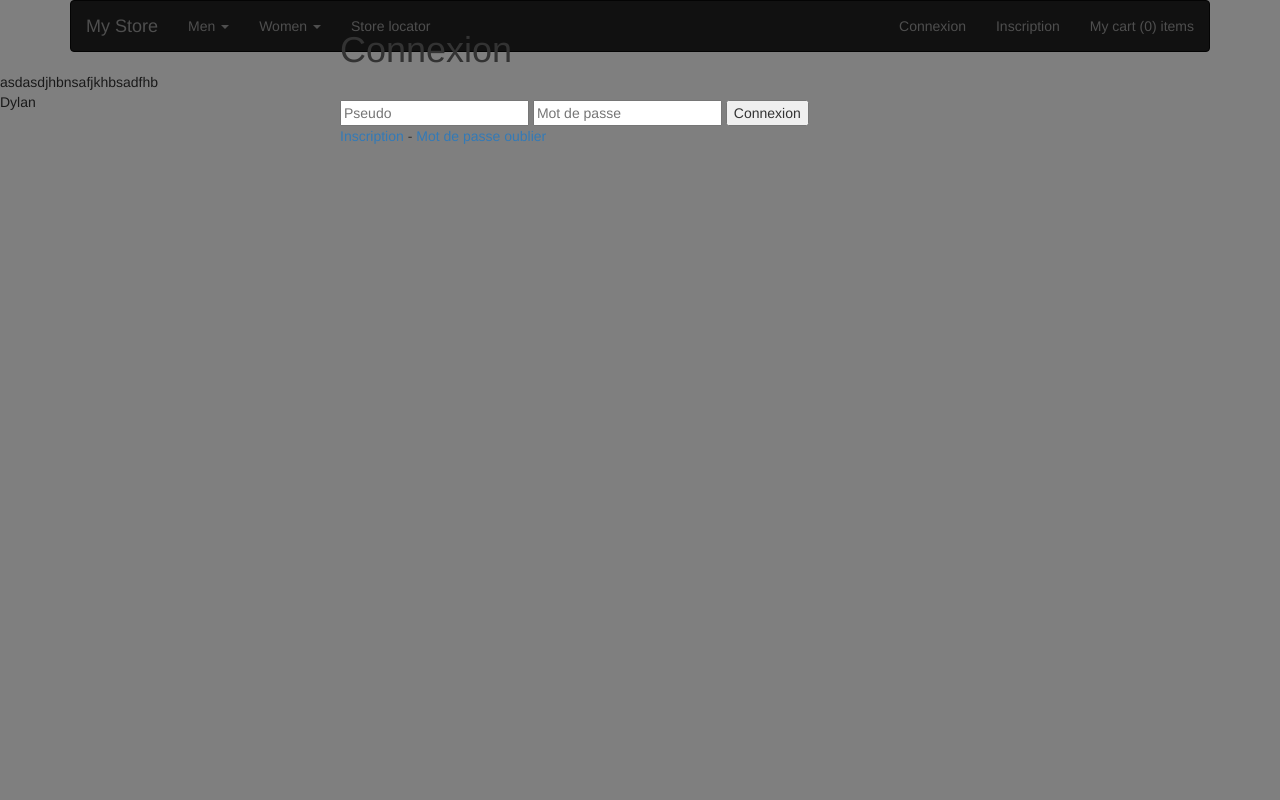
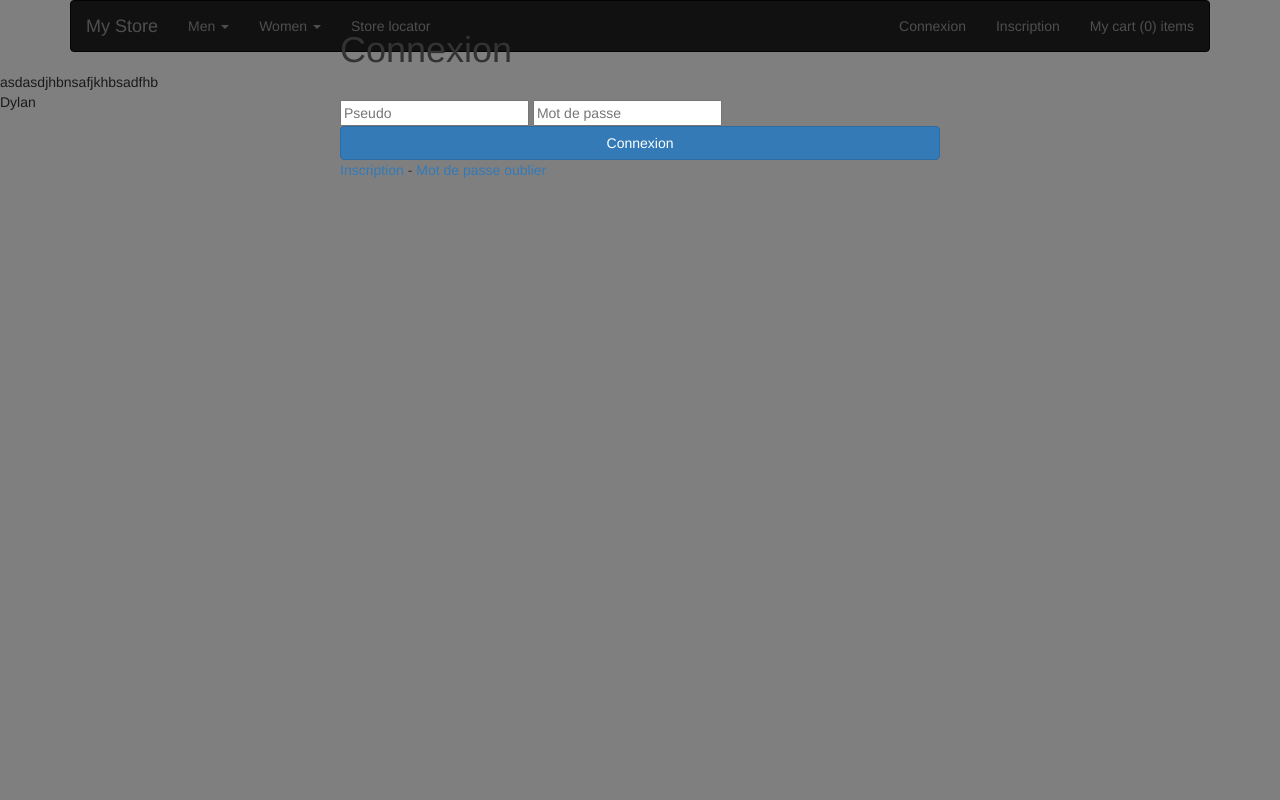
Before and after one commit to DylanWacker/projetstore, a PHP site: page /index.php in a window 1280 px wide, after a click on "Connexion". Run offline with PHP 8.4, Linux system fonts and the light colour scheme; grey boxes labelled with a size stand in for pictures from a placeholder-image service; some libraries are stand-ins or nearby versions.

Commit message:
button
button

```diff
--- a/ProjetStore/Pages/PageLogin.php
+++ b/ProjetStore/Pages/PageLogin.php
@@ -16,7 +16,7 @@ if (VerifierConnection()) {
 				    <form method="post" action="connexion.php" enctype="multipart/form-data">
 					<input type="text" name="Pseudo" placeholder="Pseudo">
 					<input type="password" name="Mdp" placeholder="Mot de passe">
-					<input type="submit" name="Login" class="Login Loginmodal-submit" value="Connexion">
+					<input type="button" class="btn btn-primary btn-block" name="Login" class="Login Loginmodal-submit" value="Connexion">
 				  </form>
 
 				  <div class="Login-help">
```
